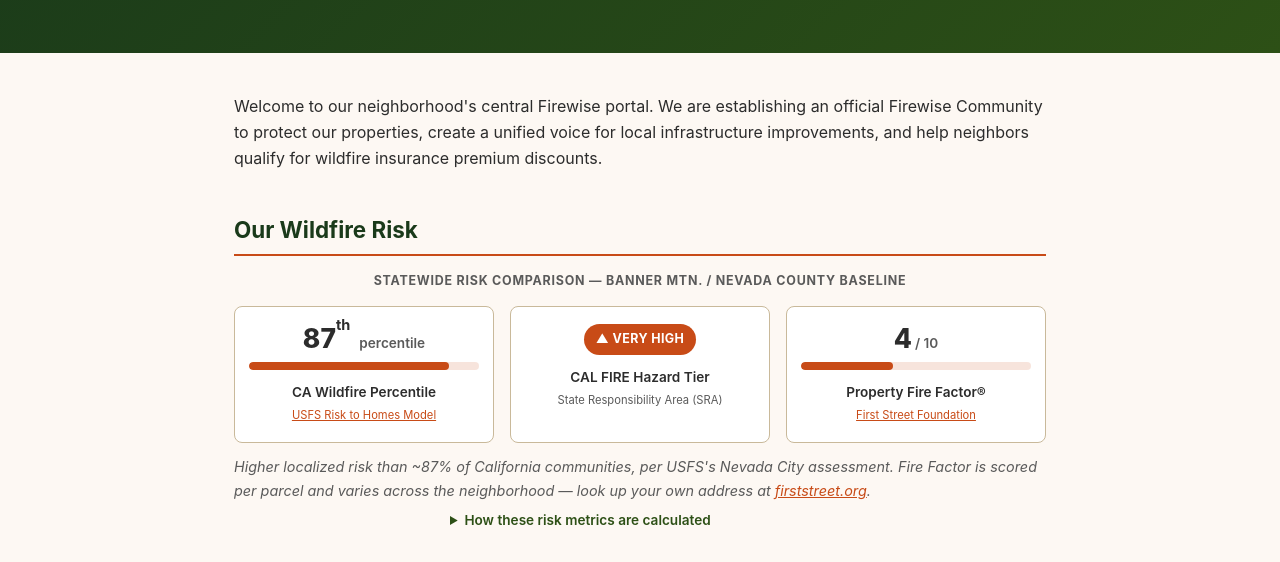
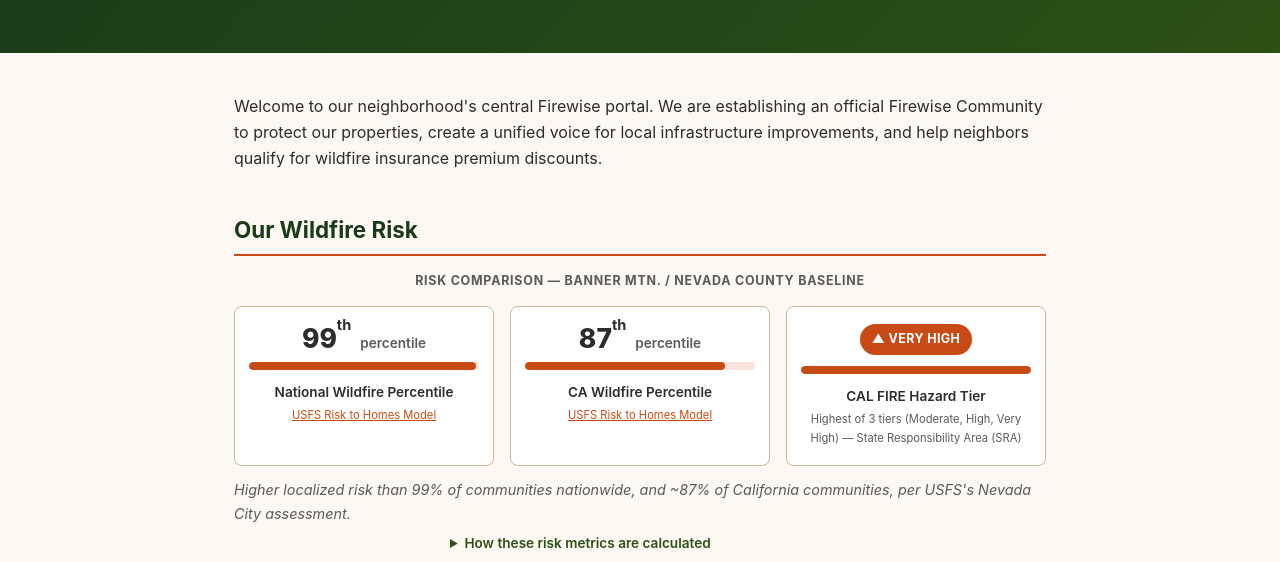
Before and after one commit to way-michael-bml/bmlfwc, a plain HTML site: page index.html in a window 1280 px wide. Shown: the part 238-800 px from the top of the page. Drawn offline with Linux system fonts and the light colour scheme.

Commit message:
minor text updates

```diff
--- a/index.html
+++ b/index.html
@@ -40,22 +40,31 @@
   <section>
     <h2>Our Wildfire Risk</h2>
     <!--
-      All three figures below are sourced (2026-07-08):
-      - CA Wildfire Percentile: apps.wildfirerisk.org (USFS), Risk to Homes, "Compare
-        to: State" for Nevada City = 87th percentile in California ("Very High").
-        Nevada City is the nearest place-level unit USFS's tool supports — it's the
-        incorporated city adjacent to Banner Mountain, not the neighborhood itself.
+      All figures below are sourced (2026-07-08) from apps.wildfirerisk.org (USFS),
+      Risk to Homes, for Nevada City (breadcrumb 06/06057/0600050874). Nevada City is
+      the nearest place-level unit USFS's tool supports — it's the incorporated city
+      adjacent to Banner Mountain, not the neighborhood itself.
+      - National Wildfire Percentile: "Compare to: Nation" = rps_within_nation 0.986
+        -> 99th percentile nationally ("Very High").
+      - CA Wildfire Percentile: "Compare to: State" = rps_within_state 0.867 ->
+        87th percentile in California ("Very High").
       - CAL FIRE Hazard Tier: confirmed via direct query against CAL FIRE's official
         FHSZ ArcGIS service (services.gis.ca.gov/.../Fire_Severity_Zones) at Banner
         Mountain's coordinates: HAZ_CLASS "Very High" on both SRA and LRA layers.
-      - Fire Factor: sourced from an actual First Street property report for 13986
-        Banner Mountain Lookout Rd (on the community's namesake road) = 4/10
-        "Moderate" — a second independent address (12255 Red Dog Rd, community's
-        edge) matched at 4/10 too. Score is parcel-specific and will differ
-        elsewhere, hence the "check your own address" note under the row.
+        Per OSFM (osfm.fire.ca.gov), Moderate/High/Very High are the only three
+        FHSZ tiers that exist, so "Very High" is the top of the scale, not a
+        middle rating.
     -->
-    <p class="risk-kicker">Statewide Risk Comparison &mdash; Banner Mtn. / Nevada County Baseline</p>
+    <p class="risk-kicker">Risk Comparison &mdash; Banner Mtn. / Nevada County Baseline</p>
     <div class="risk-kpi-row">
+      <div class="risk-tile">
+        <div class="risk-tile-value">99<sup>th</sup> <span class="risk-tile-unit">percentile</span></div>
+        <div class="risk-tile-meter">
+          <div class="risk-tile-meter-fill" style="width: 99%;"></div>
+        </div>
+        <div class="risk-tile-label">National Wildfire Percentile</div>
+        <div class="risk-tile-sublabel"><a href="https://apps.wildfirerisk.org/explore/risk-to-homes/06/06057/0600050874/" target="_blank" rel="noopener">USFS Risk to Homes Model</a></div>
+      </div>
       <div class="risk-tile">
         <div class="risk-tile-value">87<sup>th</sup> <span class="risk-tile-unit">percentile</span></div>
         <div class="risk-tile-meter">
@@ -66,19 +75,14 @@
       </div>
       <div class="risk-tile">
         <div class="risk-status-pill">&#9650; Very High</div>
+        <div class="risk-tile-meter">
+          <div class="risk-tile-meter-fill" style="width: 100%;"></div>
+        </div>
         <div class="risk-tile-label">CAL FIRE Hazard Tier</div>
-        <div class="risk-tile-sublabel">State Responsibility Area (SRA)</div>
-      </div>
-      <div class="risk-tile">
-        <div class="risk-tile-value">4<span class="risk-tile-unit">/ 10</span></div>
-        <div class="risk-tile-meter">
-          <div class="risk-tile-meter-fill" style="width: 40%;"></div>
-        </div>
-        <div class="risk-tile-label">Property Fire Factor&reg;</div>
-        <div class="risk-tile-sublabel"><a href="https://firststreet.org/property/13986-banner-mountain-lookout-rd-nevada-city-ca-95959/611931987_fsid/0" target="_blank" rel="noopener">First Street Foundation</a></div>
+        <div class="risk-tile-sublabel">Highest of 3 tiers (Moderate, High, Very High) &mdash; State Responsibility Area (SRA)</div>
       </div>
     </div>
-    <p class="map-caption">Higher localized risk than ~87% of California communities, per USFS's Nevada City assessment. Fire Factor is scored per parcel and varies across the neighborhood &mdash; look up your own address at <a href="https://firststreet.org" target="_blank" rel="noopener">firststreet.org</a>.</p>
+    <p class="map-caption">Higher localized risk than 99% of communities nationwide, and ~87% of California communities, per USFS's Nevada City assessment.</p>
 
     <details class="risk-methodology">
       <summary>How these risk metrics are calculated</summary>
```
Also changed, not shown: events.html (+1 -1 lines), hydrant.html (+3 -2 lines), 5 other files.
